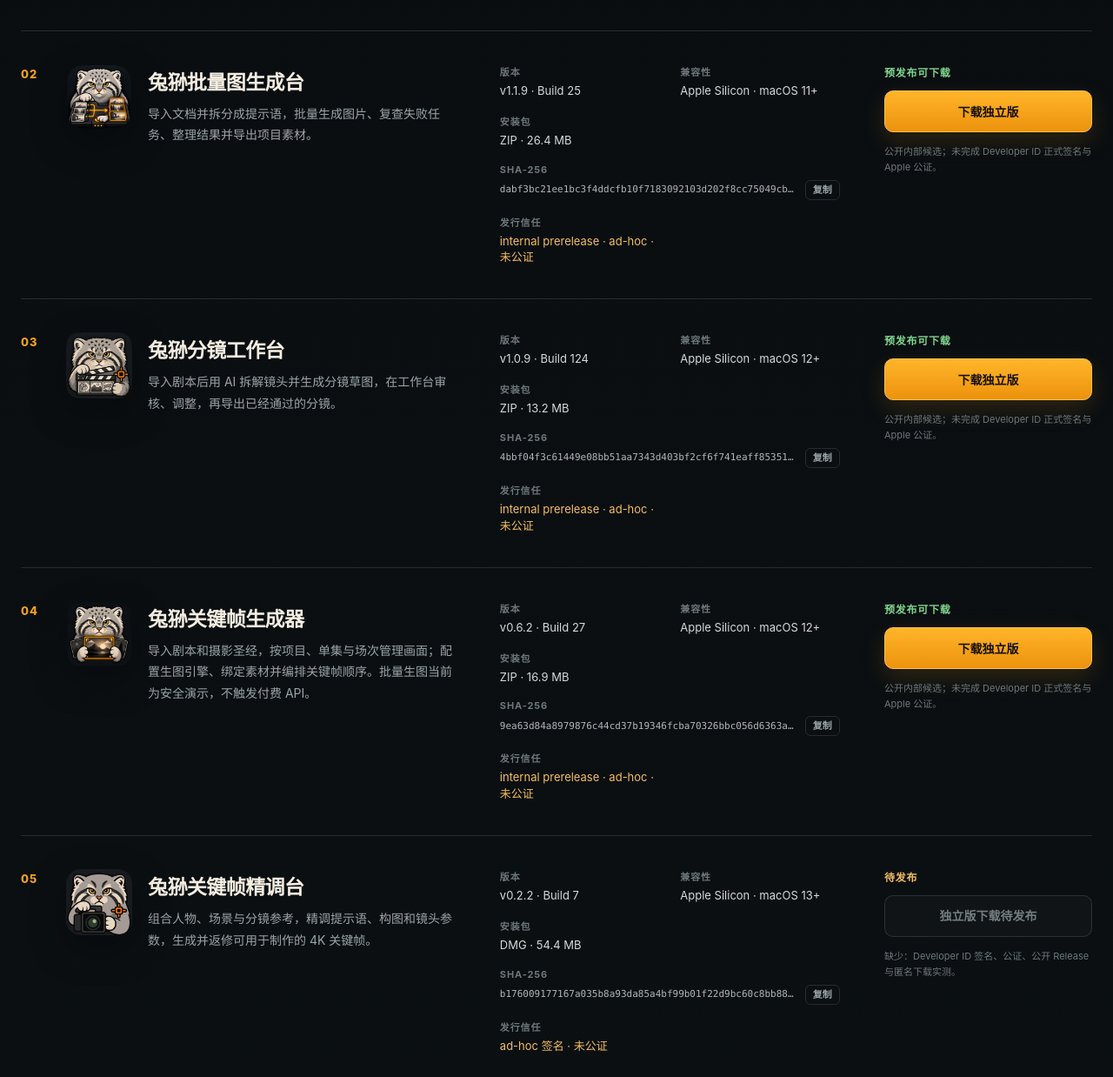
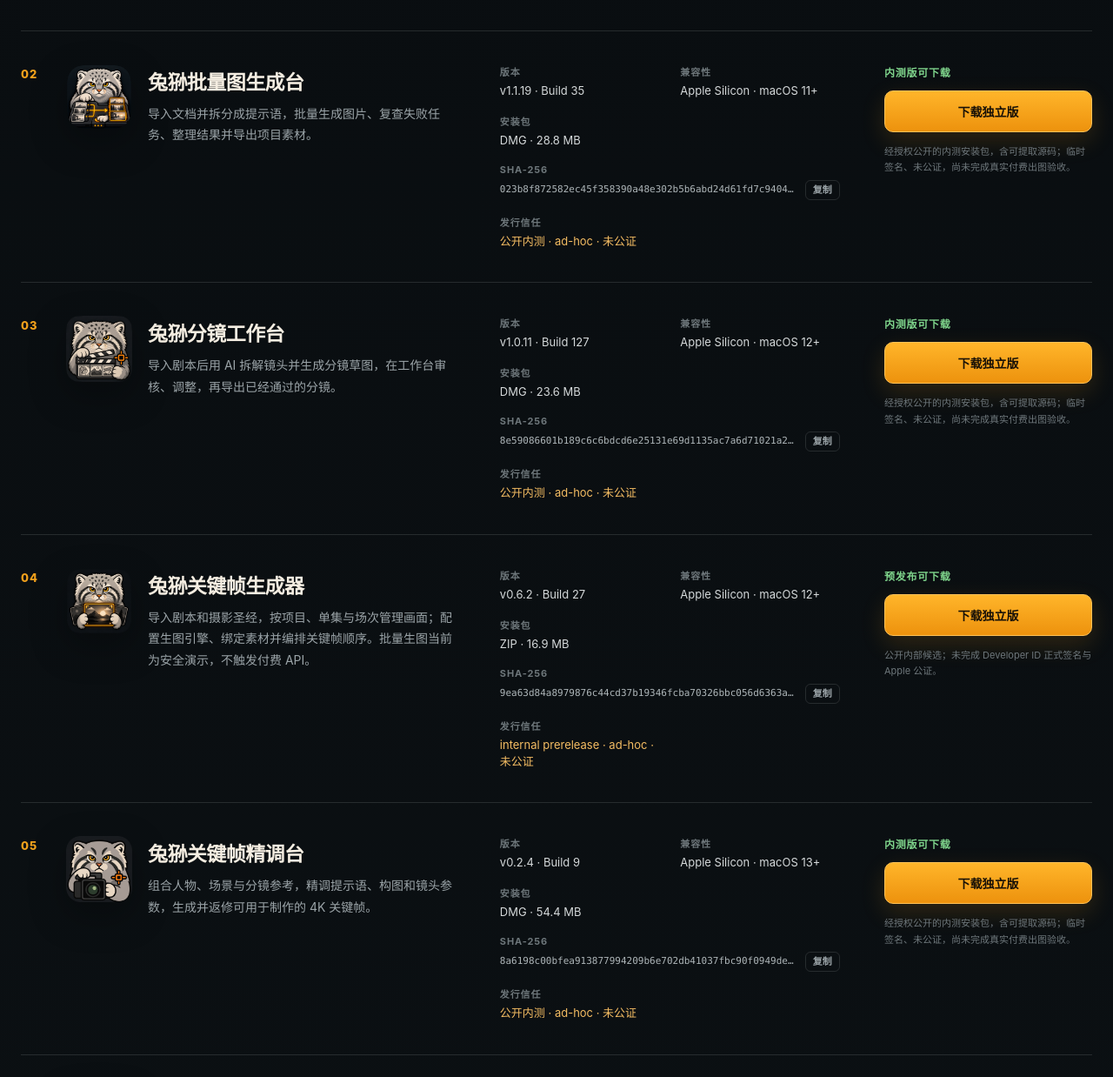
Before and after one commit to foxmuldery/apppages, a plain HTML site: page tusun-independent-tools/index.html in a window 1280 px wide. Shown: the part 1082-2320 px from the top of the page at 87% size. Drawn offline with Linux system fonts and the light colour scheme.

Commit message:
Update three authorized standalone downloads and release disclosures

```diff
--- a/tusun-independent-tools/index.html
+++ b/tusun-independent-tools/index.html
@@ -29,9 +29,9 @@
         <p>七款工具彼此独立。需要哪一款，就只下载哪一款；页面不会预下载整套工具，也不会提供中心托管的工作坊包。</p>
       </div>
       <div class="release-summary" aria-label="当前发布状态">
-        <strong>5 / 7</strong>
+        <strong>7 / 7</strong>
         <span>当前具备公开下载入口</span>
-        <small>五款独立工具已有公开可访问的内部候选包。01、05 尚未发布；所有可下载包均为 prerelease，且未完成 Developer ID 正式签名与 Apple 公证。</small>
+        <small>本轮更新 02、03、05 的独立版下载，其他工具保留原发布记录。新增安装包为公开内测版，临时签名、未公证；请按需下载并核对校验码。</small>
       </div>
     </section>
 
@@ -41,7 +41,7 @@
           <h2 id="tool-heading">独立工具</h2>
           <p>排列顺序与兔狲制作流程一致。每项只认独立版产品身份与独立版产物。</p>
         </div>
-        <span>核验日期：2026-09-02</span>
+        <span>02 / 03 / 05 更新：2026-09-11</span>
       </div>
 
       <div class="tool-list">
@@ -78,16 +78,16 @@
             </div>
           </div>
           <dl class="release-facts">
-            <div><dt>版本</dt><dd>v1.1.9 · Build 25</dd></div>
+            <div><dt>版本</dt><dd>v1.1.19 · Build 35</dd></div>
             <div><dt>兼容性</dt><dd>Apple Silicon · macOS 11+</dd></div>
-            <div><dt>安装包</dt><dd>ZIP · 26.4 MB</dd></div>
-            <div class="checksum"><dt>SHA-256</dt><dd><code>dabf3bc21ee1bc3f4ddcfb10f7183092103d202f8cc75049cbf728d9345c859d</code><button type="button" data-copy aria-label="复制兔狲批量图生成台 SHA-256">复制</button></dd></div>
-            <div><dt>发行信任</dt><dd class="warning">internal prerelease · ad-hoc · 未公证</dd></div>
+            <div><dt>安装包</dt><dd>DMG · 28.8 MB</dd></div>
+            <div class="checksum"><dt>SHA-256</dt><dd><code>023b8f872582ec45f358390a48e302b5b6abd24d61fd7c940488b6e2b235ffa8</code><button type="button" data-copy aria-label="复制兔狲批量图生成台 SHA-256">复制</button></dd></div>
+            <div><dt>发行信任</dt><dd class="warning">公开内测 · ad-hoc · 未公证</dd></div>
           </dl>
           <div class="release-action">
-            <span class="status available">预发布可下载</span>
-            <a class="download-button available-button" href="https://github.com/foxmuldery/apppages/releases/download/tusun-independent-tools-current/tusun-batchdesk-standalone-1.1.9-macos-arm64.zip" download>下载独立版</a>
-            <p>公开内部候选；未完成 Developer ID 正式签名与 Apple 公证。</p>
+            <span class="status available">内测版可下载</span>
+            <a class="download-button available-button" href="https://raw.githubusercontent.com/foxmuldery/tusun-batchdesk-updates/main/%E5%85%94%E7%8B%B2%E6%89%B9%E9%87%8F%E5%9B%BE%E7%94%9F%E6%88%90%E5%8F%B0-v1.1.19-macOS-Apple-Silicon.dmg" download>下载独立版</a>
+            <p>经授权公开的内测安装包，含可提取源码；临时签名、未公证，尚未完成真实付费出图验收。</p>
           </div>
         </article>
 
@@ -101,16 +101,16 @@
             </div>
           </div>
           <dl class="release-facts">
-            <div><dt>版本</dt><dd>v1.0.9 · Build 124</dd></div>
+            <div><dt>版本</dt><dd>v1.0.11 · Build 127</dd></div>
             <div><dt>兼容性</dt><dd>Apple Silicon · macOS 12+</dd></div>
-            <div><dt>安装包</dt><dd>ZIP · 13.2 MB</dd></div>
-            <div class="checksum"><dt>SHA-256</dt><dd><code>4bbf04f3c61449e08bb51aa7343d403bf2cf6f741eaff8535164d0b689f800b8</code><button type="button" data-copy aria-label="复制兔狲分镜工作台 SHA-256">复制</button></dd></div>
-            <div><dt>发行信任</dt><dd class="warning">internal prerelease · ad-hoc · 未公证</dd></div>
+            <div><dt>安装包</dt><dd>DMG · 23.6 MB</dd></div>
+            <div class="checksum"><dt>SHA-256</dt><dd><code>8e59086601b189c6c6bdcd6e25131e69d1135ac7a6d71021a27e604bf63e6e6c</code><button type="button" data-copy aria-label="复制兔狲分镜工作台 SHA-256">复制</button></dd></div>
+            <div><dt>发行信任</dt><dd class="warning">公开内测 · ad-hoc · 未公证</dd></div>
           </dl>
           <div class="release-action">
-            <span class="status available">预发布可下载</span>
-            <a class="download-button available-button" href="https://github.com/foxmuldery/apppages/releases/download/tusun-independent-tools-current/tusun-storyboard-workbench-standalone-1.0.9-macos-arm64.zip" download>下载独立版</a>
-            <p>公开内部候选；未完成 Developer ID 正式签名与 Apple 公证。</p>
+            <span class="status available">内测版可下载</span>
+            <a class="download-button available-button" href="https://github.com/foxmuldery/tusun-storyboard-workbench-updates/releases/download/v1.0.11/TusunStoryboardWorkbench-Local-1.0.11-macOS.dmg" download>下载独立版</a>
+            <p>经授权公开的内测安装包，含可提取源码；临时签名、未公证，尚未完成真实付费出图验收。</p>
           </div>
         </article>
 
@@ -147,16 +147,16 @@
             </div>
           </div>
           <dl class="release-facts">
-            <div><dt>版本</dt><dd>v0.2.2 · Build 7</dd></div>
+            <div><dt>版本</dt><dd>v0.2.4 · Build 9</dd></div>
             <div><dt>兼容性</dt><dd>Apple Silicon · macOS 13+</dd></div>
             <div><dt>安装包</dt><dd>DMG · 54.4 MB</dd></div>
-            <div class="checksum"><dt>SHA-256</dt><dd><code>b176009177167a035b8a93da85a4bf99b01f22d9bc60c8bb88d9eb30e8b1f6ff</code><button type="button" data-copy aria-label="复制兔狲关键帧精调台 SHA-256">复制</button></dd></div>
-            <div><dt>发行信任</dt><dd class="warning">ad-hoc 签名 · 未公证</dd></div>
+            <div class="checksum"><dt>SHA-256</dt><dd><code>8a6198c00bfea913877994209b6e702db41037fbc90f0949de945bec1a838582</code><button type="button" data-copy aria-label="复制兔狲关键帧精调台 SHA-256">复制</button></dd></div>
+            <div><dt>发行信任</dt><dd class="warning">公开内测 · ad-hoc · 未公证</dd></div>
           </dl>
           <div class="release-action">
-            <span class="status pending">待发布</span>
-            <button class="download-button" type="button" disabled>独立版下载待发布</button>
-            <p>缺少：Developer ID 签名、公证、公开 Release 与匿名下载实测。</p>
+            <span class="status available">内测版可下载</span>
+            <a class="download-button available-button" href="https://github.com/foxmuldery/apppages/releases/download/tusun-keyframe-native-v0.2.4-build9/TusunKeyframe-Standalone-0.2.4-macOS-arm64.dmg" download>下载独立版</a>
+            <p>经授权公开的内测安装包，含可提取源码；临时签名、未公证，尚未完成真实付费出图验收。</p>
           </div>
         </article>
 
@@ -211,7 +211,7 @@
     <section class="release-note" id="release-note" aria-labelledby="release-note-title">
       <div>
         <h2 id="release-note-title">下载前请确认</h2>
-        <p>当前中心 App 和五款独立工具已提供公开的内部候选包，均可匿名下载并已复核大小与 SHA-256，但它们仍是 prerelease，未完成 Developer ID 正式签名和 Apple 公证。01 与 05 继续待发布。</p>
+        <p>本页只提供独立版，不包含中心 App 或工作坊安装包。02、03、05 已获准公开内测，但尚未完成 Developer ID 正式签名和 Apple 公证，也未完成真实付费出图验收。其他工具保留原发布记录；请分别查看每款工具的发行信任信息。</p>
       </div>
       <ul>
         <li><strong>严格隔离</strong><span>01–07 的工具链接只接受独立版产物；中心 App 走单独的发行入口。</span></li>
```
Also changed, not shown: 1 other file.
